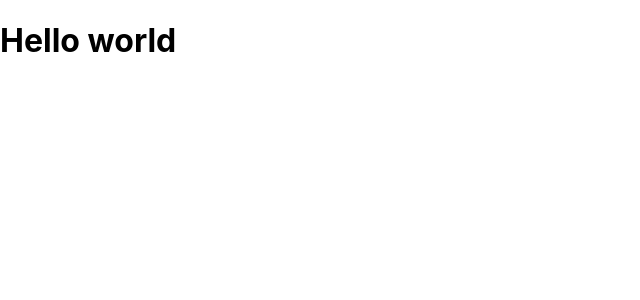
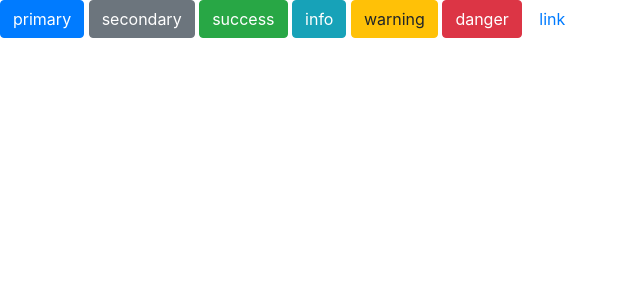
Before and after one commit to hassifmohd/waktusolat, a React (Create React App) app: page / in a window 1280 px wide. Shown: the top 300 px of the page, without its empty margins (0-640 px from the left). Built offline with nearby package versions, Linux system fonts and the light colour scheme.

Commit message:
put reactstrap

```diff
--- a/package.json
+++ b/package.json
@@ -3,9 +3,11 @@
   "version": "0.1.0",
   "private": true,
   "dependencies": {
+    "bootstrap": "^4.2.1",
     "react": "^16.8.1",
     "react-dom": "^16.8.1",
-    "react-scripts": "2.1.3"
+    "react-scripts": "2.1.3",
+    "reactstrap": "^7.1.0"
   },
   "scripts": {
     "start": "react-scripts start",
--- a/src/index.js
+++ b/src/index.js
@@ -3,6 +3,7 @@
 import './index.css';
 import App from './App';
 import * as serviceWorker from './serviceWorker';
+import 'bootstrap/dist/css/bootstrap.min.css';
 
 ReactDOM.render(<App />, document.getElementById('root'));
 
--- a/src/views/Homepage.js
+++ b/src/views/Homepage.js
@@ -1,4 +1,5 @@
 import React, { Component } from 'react';
+import { Table, Button } from 'reactstrap';
 
 class Homepage extends Component {
 
@@ -9,9 +10,15 @@
 
     render() {
         return (
-            <React.Fragment>
-                <h1>Hello world</h1>
-            </React.Fragment>
+            <div>
+                <Button color="primary">primary</Button>{' '}
+                <Button color="secondary">secondary</Button>{' '}
+                <Button color="success">success</Button>{' '}
+                <Button color="info">info</Button>{' '}
+                <Button color="warning">warning</Button>{' '}
+                <Button color="danger">danger</Button>{' '}
+                <Button color="link">link</Button>
+            </div>
         )
     }
 }
```
Also changed, not shown: 1 other file (tests, documents, lock files or other folders).
